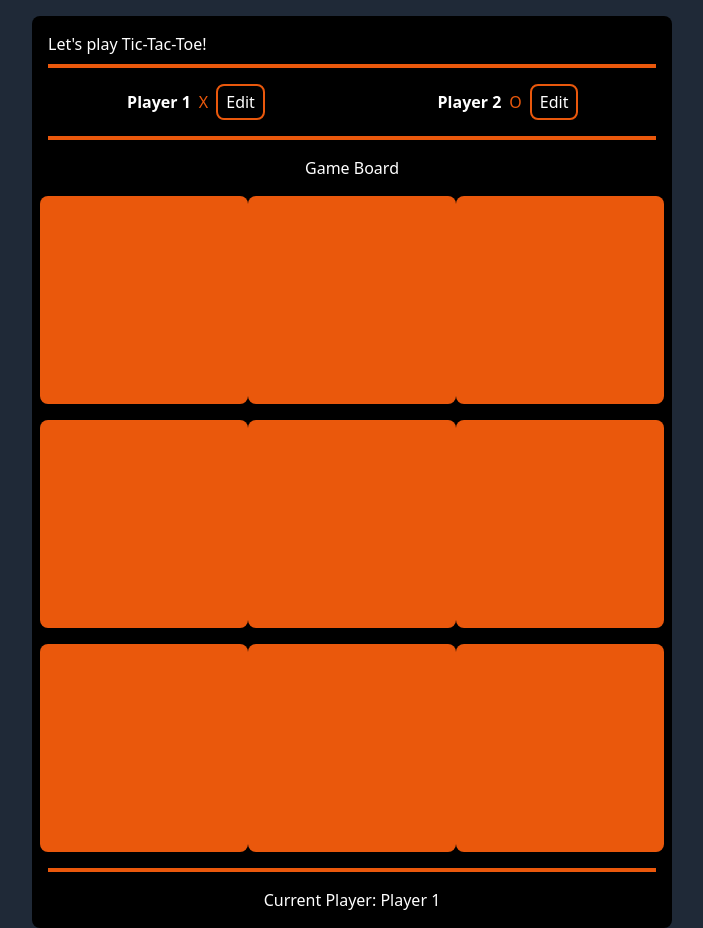
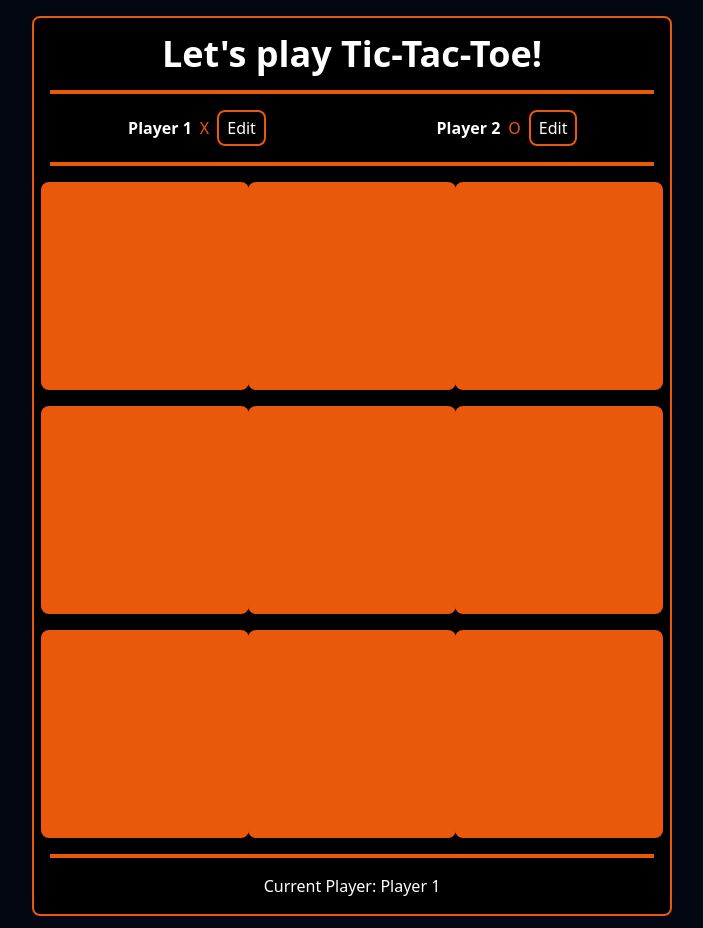
Before and after one commit to pjc1991/tic-tac-toe, a React (Vite) app: page / in a window 1280 px wide. Shown: the whole page, without its empty margins (288-991 px from the left). Built offline with nearby package versions, Linux system fonts and the light colour scheme.

Commit message:
feat : some styles

```diff
--- a/index.html
+++ b/index.html
@@ -6,7 +6,7 @@
     <meta name="viewport" content="width=device-width, initial-scale=1.0" />
     <title>Tic-Tac-Toe</title>
   </head>
-  <body class="bg-gray-800 text-white">
+  <body class="bg-gray-950 text-white">
     <div id="root"></div>
     <script type="module" src="/src/main.jsx"></script>
   </body>
--- a/src/App.jsx
+++ b/src/App.jsx
@@ -54,8 +54,10 @@ function App() {
 
     return (
         <>
-            <main className="bg-black w-1/2 mx-auto p-4 rounded-lg mt-4">
-                <h1>Let&#39;s play Tic-Tac-Toe!</h1>
+            <main className="bg-black w-1/2 mx-auto p-4 rounded-lg mt-4 border-2 border-orange-600">
+                <h1 className="text-center text-4xl text-white font-bold mb-4">
+                    Let&#39;s play Tic-Tac-Toe!
+                </h1>
                 <hr className="border-2 border-orange-600 mt-2"/>
                 <header className="mt-4">
                     <ul className="grid grid-cols-2 gap-4 justify-items-center">
@@ -65,9 +67,6 @@ function App() {
                 </header>
                 <hr className="border-2 border-orange-600 mt-4"/>
                 <section>
-                    <h2 className="text-center mt-4">
-                        Game Board
-                    </h2>
                     <div id="game-board" className="grid grid-cols-3 mt-4 justify-items-center gap-4">
                         {gameBoard.map((occupied, index) => (
                             <Grid key={index} occupied={occupied} onChecked={() => handleCheck(index)}/>
```
